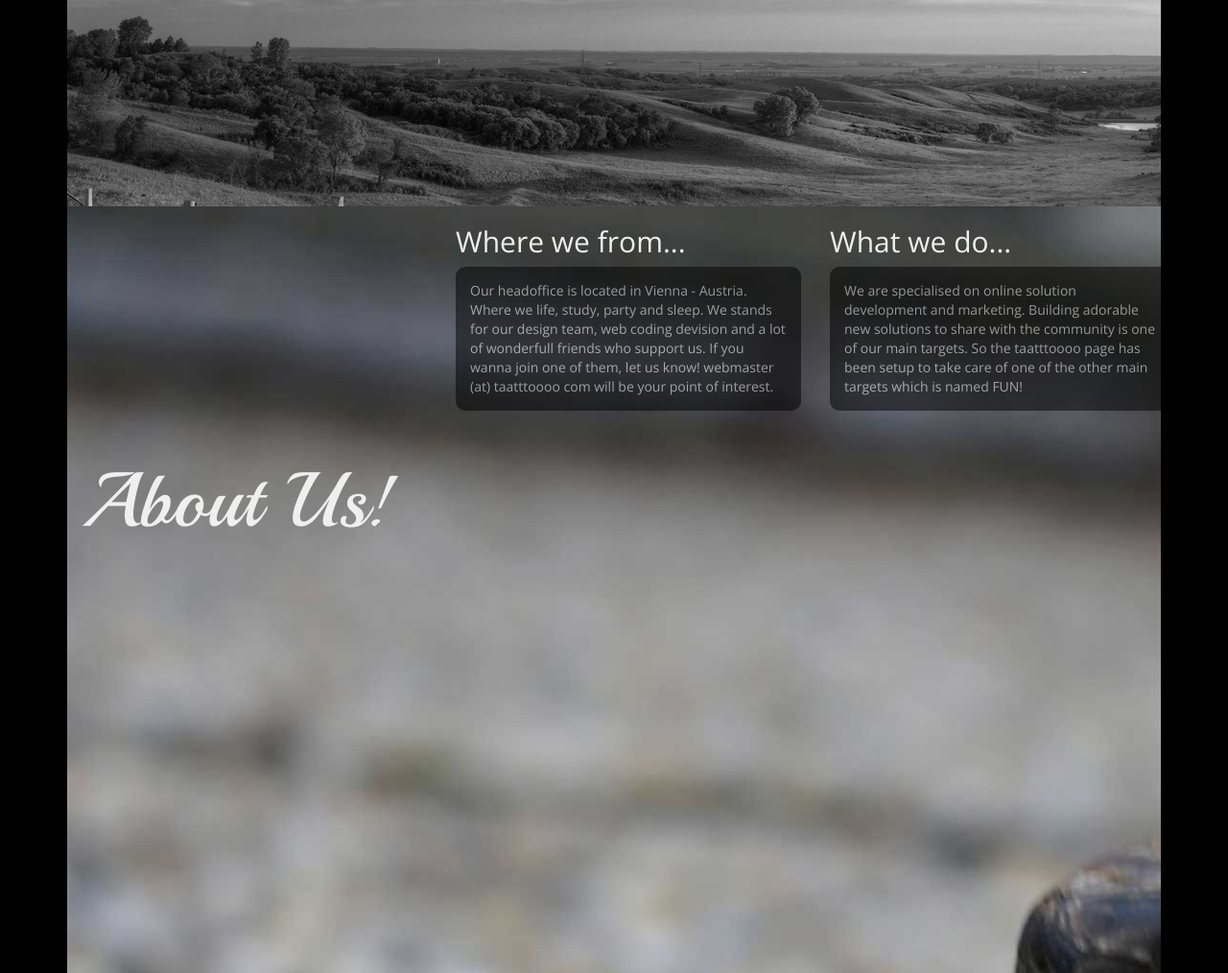
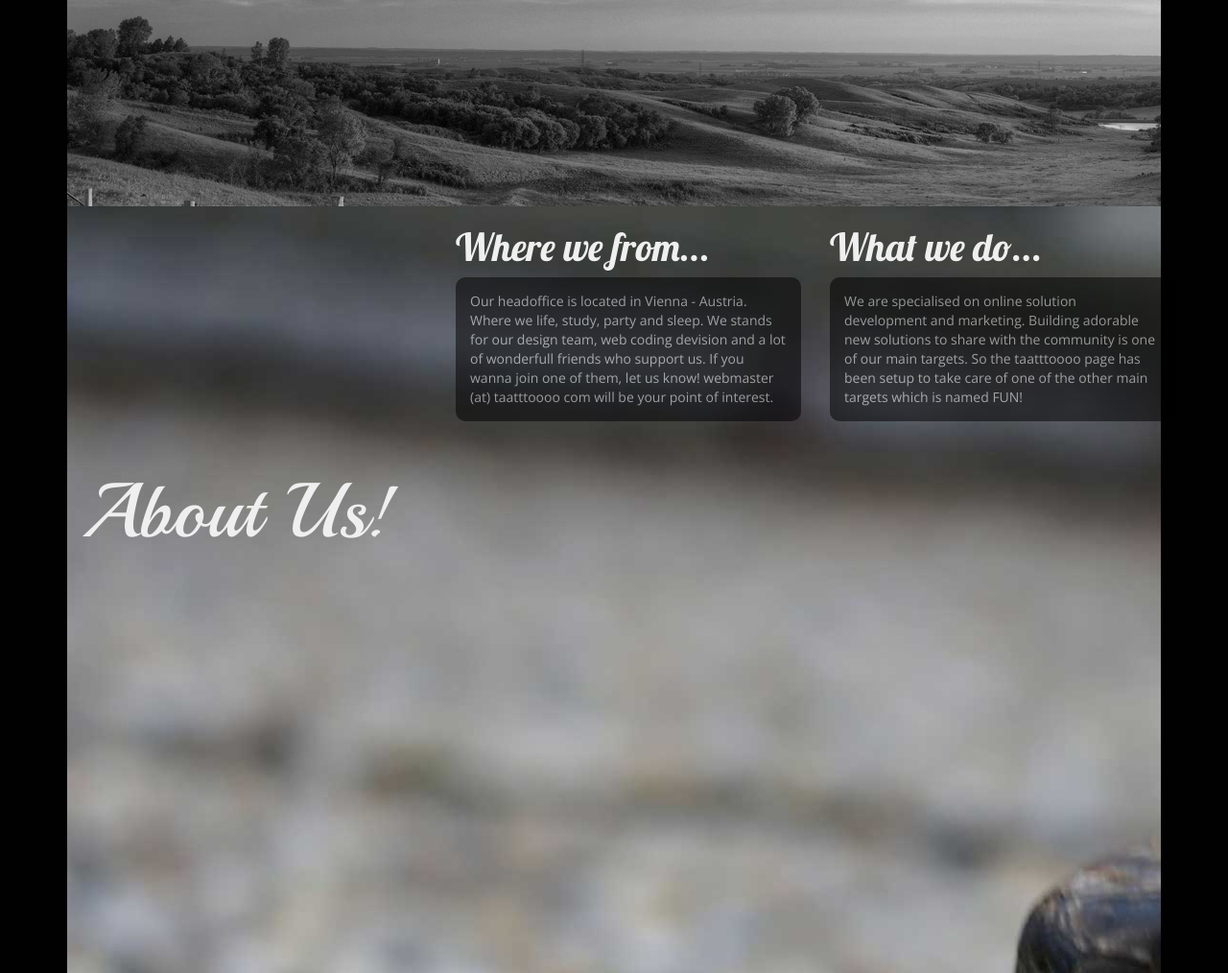
Before and after one commit to philippfrenzel/taatttoooo, a Yii app: template views/site/index.php in a window 1280 px wide; the page is wider, and only the part inside the window is pictured. Shown: the part 2255-3269 px from the top of that part at 96% size. Run offline with PHP 8.4 and a stand-in for Yii, Linux system fonts and the light colour scheme; the template is opened without the code that fills it, so the values that code supplies are empty; some libraries are stand-ins or nearby versions.

Commit message:
adding heading to match rest of page

```diff
--- a/web/css/onepage.css
+++ b/web/css/onepage.css
@@ -50,6 +50,11 @@ h1.ultrabig{
   font-size: 40px;
 }
 
+#intro3 h2{
+  font-family: Lobster;
+  font-size: 40px;
+}
+
 #intro2{
   background: url("../gfx/broKettleBW.jpg") repeat scroll 0 0 rgba(0, 0, 0, 0);
   min-height: 800px;
```
